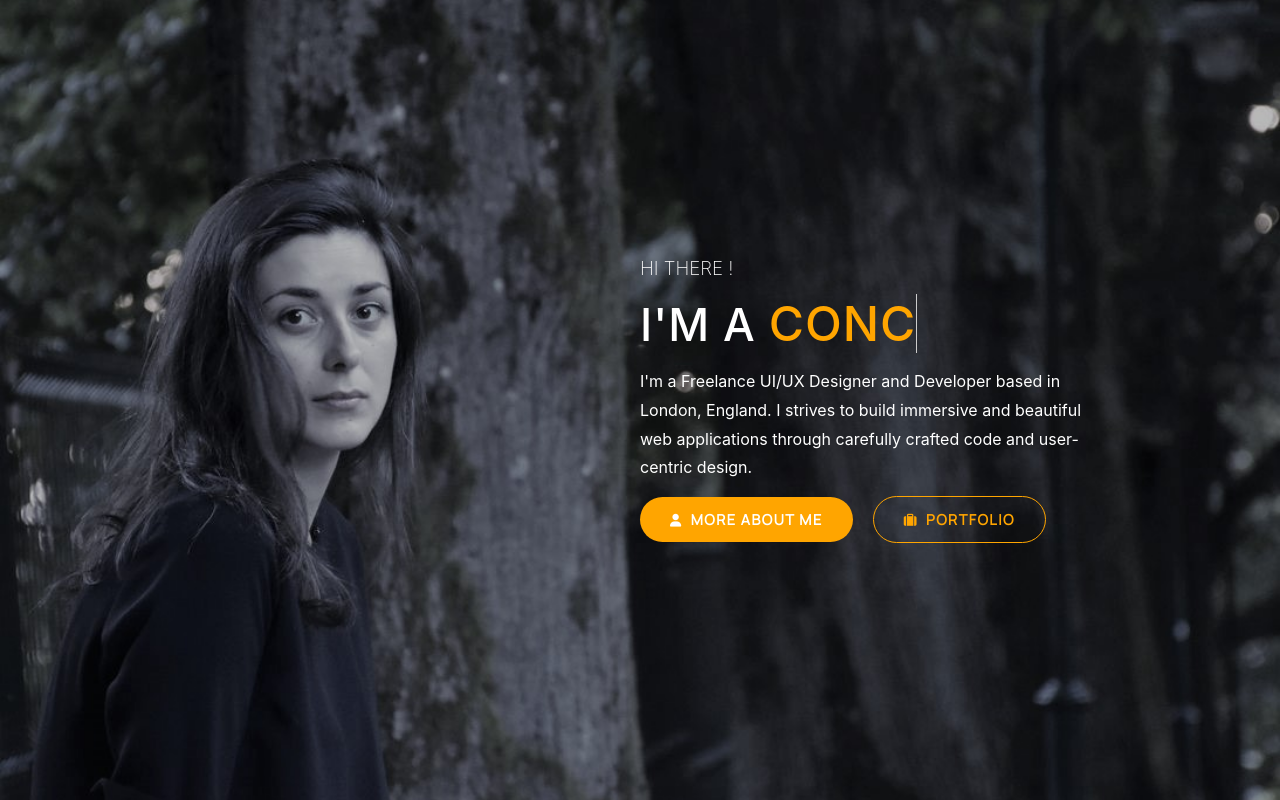
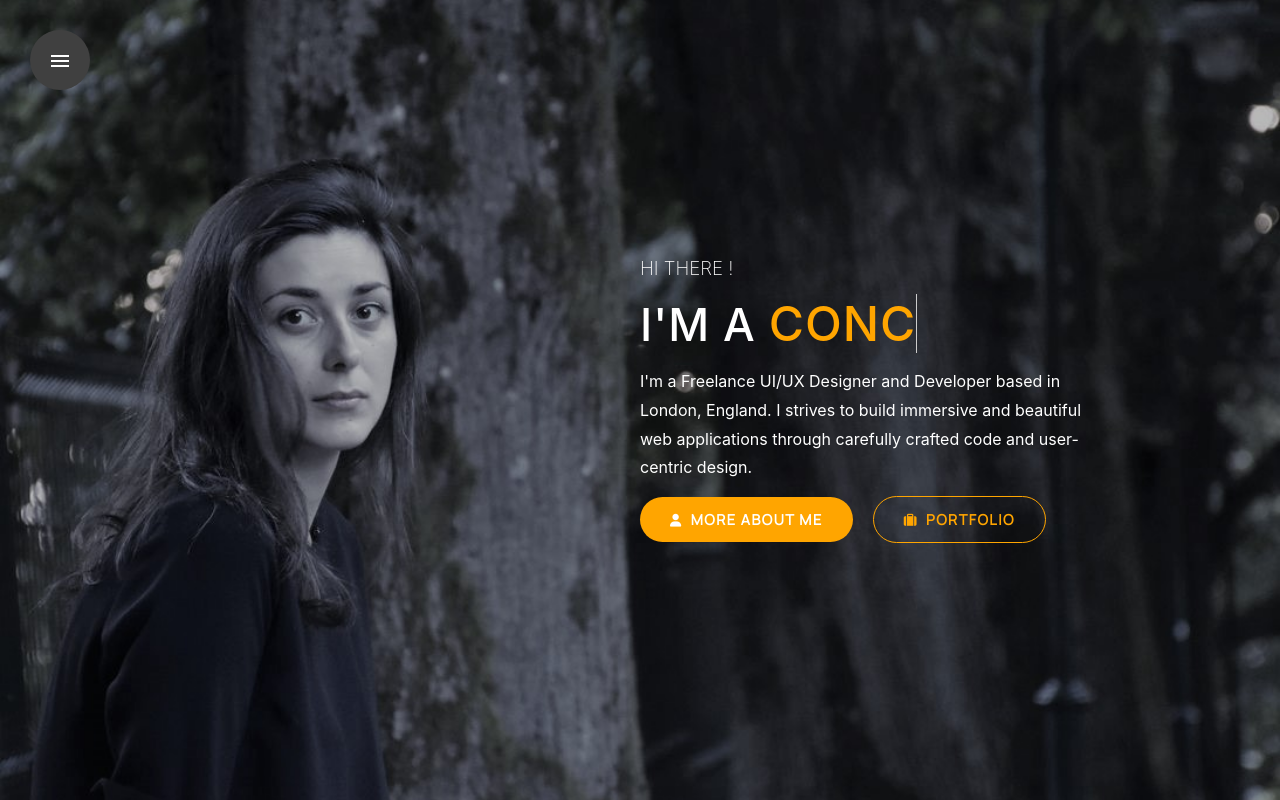
Before and after one commit to PetDavy/masha-klavier, a React (Create React App) app: page / in a window 1280 px wide. Built offline with nearby package versions, Linux system fonts and the light colour scheme.

Commit message:
add navigation menu and some refactor

```diff
--- a/package.json
+++ b/package.json
@@ -7,6 +7,8 @@
     "@testing-library/jest-dom": "^5.11.5",
     "@testing-library/react": "^11.1.2",
     "@testing-library/user-event": "^12.2.2",
+    "classnames": "^2.2.6",
+    "prop-types": "^15.7.2",
     "react": "^17.0.1",
     "react-dom": "^17.0.1",
     "react-router": "^5.2.0",
--- a/src/App.jsx
+++ b/src/App.jsx
@@ -1,18 +1,11 @@
 import React from 'react';
-import { Route, Switch } from 'react-router-dom';
 import { Home } from './components/Home';
+import { Navigation } from './components/Navigation';
 import './App.scss';
 
 export const App = () => (
   <div className="App">
-    <Switch>
-      <Route exact path="/">
-        <Home />
-      </Route>
-
-      <Route exact path="*">
-        <h1>Page Not Found</h1>
-      </Route>
-    </Switch>
+    <Navigation />
+    <Home />
   </div>
 );
--- a/src/App.scss
+++ b/src/App.scss
@@ -1,4 +1,5 @@
 $primary-transition: 0.5s;
+$primary-color: orange;
 
 *,
 *:before,
--- /dev/null
+++ b/src/components/Navigation/MenuItem.jsx
@@ -0,0 +1,49 @@
+import React, { useState, useEffect } from 'react';
+import classNames from 'classnames';
+import PropTypes from 'prop-types';
+
+export const MenuItem = ({ block, isOpen, isActive, delay, clickHandler }) => {
+  const [name, iconClass] = block;
+
+  const [isVisible, setIsVisible] = useState(false);
+
+  useEffect(() => {
+    setTimeout(() => {
+      setIsVisible(isOpen);
+    }, isOpen ? delay : 0);
+  }, [isOpen]);
+
+  return (
+    <li className="menu__item">
+      <div
+        id={name}
+        className={classNames('menu__link', {
+          'menu--active': isActive && isVisible,
+        })}
+      >
+        <i
+          className={classNames('fas', 'menu__icon', iconClass, {
+            'menu--scaled-up': isVisible,
+          })}
+          style={{ marginRight: isVisible ? '30px' : '0' }}
+        />
+        <span
+          className={classNames('menu__item-name', {
+            'menu--scaled-up': isVisible,
+            'menu--opacity-up': isVisible,
+          })}
+        >
+          {name}
+        </span>
+      </div>
+    </li>
+  );
+};
+
+MenuItem.propTypes = {
+  block: PropTypes.arrayOf(PropTypes.string).isRequired,
+  isOpen: PropTypes.bool.isRequired,
+  isActive: PropTypes.bool.isRequired,
+  delay: PropTypes.number.isRequired,
+  clickHandler: PropTypes.func.isRequired,
+};
--- /dev/null
+++ b/src/components/Navigation/Navigation.jsx
@@ -0,0 +1,50 @@
+import React, { useState } from 'react';
+import { MenuItem } from './MenuItem';
+import './Navigation.scss';
+
+const MENU_BLOCKS = {
+  Home: 'fa-home',
+  About: 'fa-user',
+  Portfolio: 'fa-briefcase',
+  Contact: 'fa-comments',
+};
+
+export const Navigation = () => {
+  const [isOpen, setIsOpen] = useState(false);
+  const [activeItem, setActiveItem] = useState(0);
+
+  const triggerNavigation = () => {
+    setIsOpen(!isOpen);
+  };
+
+  return (
+    <nav className="Navigation">
+      <button
+        type="button"
+        className="Navigation__trigger"
+        onClick={triggerNavigation}
+      >
+        <div className="Navigation__trigger-line-1" />
+        <div className="Navigation__trigger-line-2" />
+      </button>
+      <ul className="Navigation__menu menu">
+        {Object.entries(MENU_BLOCKS).map((block, i) => (
+          <MenuItem
+            block={block}
+            isOpen={isOpen}
+            isActive={i === activeItem}
+            delay={100 + i * 50}
+            clickHandler={setActiveItem}
+            key={block[0]}
+          />
+        ))}
+      </ul>
+      <div
+        className="Navigation__back-ground"
+        style={{
+          height: isOpen ? `${Object.keys(MENU_BLOCKS).length * 65}px` : '60px',
+        }}
+      />
+    </nav>
+  );
+};
--- /dev/null
+++ b/src/components/Navigation/Navigation.scss
@@ -0,0 +1,126 @@
+$primary-color: orange;
+
+.Navigation {
+	position: absolute;
+	top: 45px;
+	left: 45px;
+  z-index: 3;
+
+  &__trigger {
+    position: absolute;
+    top: 2px;
+    left: 6px;
+    width: 18px;
+    height: 15px;
+    border: none;
+    border-bottom: 2px solid #fff;
+    z-index: 2;
+    background-color: transparent;
+    outline: none;
+    cursor: pointer;
+  }
+
+  &__trigger-line-1 {
+    position: absolute;
+    bottom: -7px;
+    left: 0;
+    width: 100%;
+    height: 100%;
+    border-bottom: 2px solid #fff;
+    transform-origin: bottom right;
+    transition: 0.5s;
+  }
+
+  &__trigger-line-2 {
+    position: absolute;
+    bottom: 3px;
+    left: 0;
+    width: 100%;
+    height: 100%;
+    border-bottom: 2px solid #fff;
+    transform-origin: bottom right;
+    transition: 0.5s;
+  }
+
+  &__back-ground {
+    position: absolute;
+    top:-15px;
+    left:-15px;
+    width: 60px;
+    height: 60px;
+    border-radius: 50px;
+    background: #404040;
+    z-index: 1;
+    transition: height 0.3s;
+  }
+}
+
+.menu {
+  position: relative;
+  padding: 0;
+  margin-top: 45px;
+	list-style: none;
+	color:#fff;
+	text-transform: uppercase;
+  z-index: 2;
+
+  &__item {
+    font-size: 1rem;
+    margin:29px 0;
+    transition: 0.5s;
+    cursor: pointer;
+  }
+
+  &__link {
+    text-decoration: none;
+    color:#fff;
+
+    &:hover {
+      color: $primary-color;
+
+      .menu__item-name {
+        padding-left: 10px;
+      }
+    }
+  }
+
+  &__icon {
+    width: 30px;
+    margin-right:15px;
+    font-size: 0.9rem;
+    text-align: center;
+    transform: scale(0);
+    transition: transform 0.3s, margin-right 0.4s;
+    // -webkit-transition: transform 0.3s, margin-right 0.4s;
+  }
+
+  &__item-name {
+    display: inline-block;
+    opacity: 0;
+    transform: scale(0);
+    transition: opacity 1s, transform 0.1s;
+    -webkit-transition: opacity 1s, transform 0.1s, padding 0.4s;
+  }
+
+  &--scaled-up {
+    transform: scale(1);
+  }
+
+  &--opacity-up {
+    opacity: 1;
+  }
+
+  &--active {
+    position: relative;
+    color: $primary-color;
+
+    &::before {
+      content:'';
+      position: absolute;
+      height: 100%;
+      top: 0;
+      left: 42px;
+      border-left: 3px solid $primary-color;
+    }
+  }
+}
--- /dev/null
+++ b/src/components/Navigation/index.js
@@ -0,0 +1 @@
+export * from './Navigation';
--- a/src/index.jsx
+++ b/src/index.jsx
@@ -1,14 +1,11 @@
 import React from 'react';
 import ReactDOM from 'react-dom';
-import { BrowserRouter as Router } from 'react-router-dom';
 import './index.css';
 import { App } from './App';
 
 ReactDOM.render(
   <React.StrictMode>
-    <Router>
-      <App />
-    </Router>
+    <App />
   </React.StrictMode>,
   document.getElementById('root'),
 );
```
Also changed, not shown: 1 other file (tests, documents, lock files or other folders).
